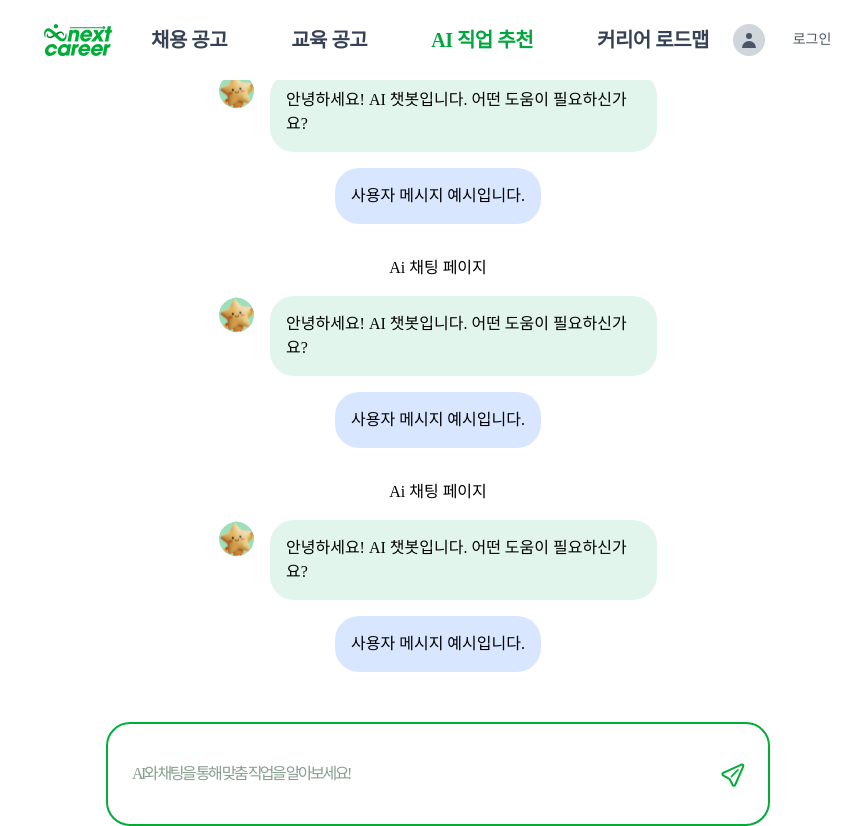
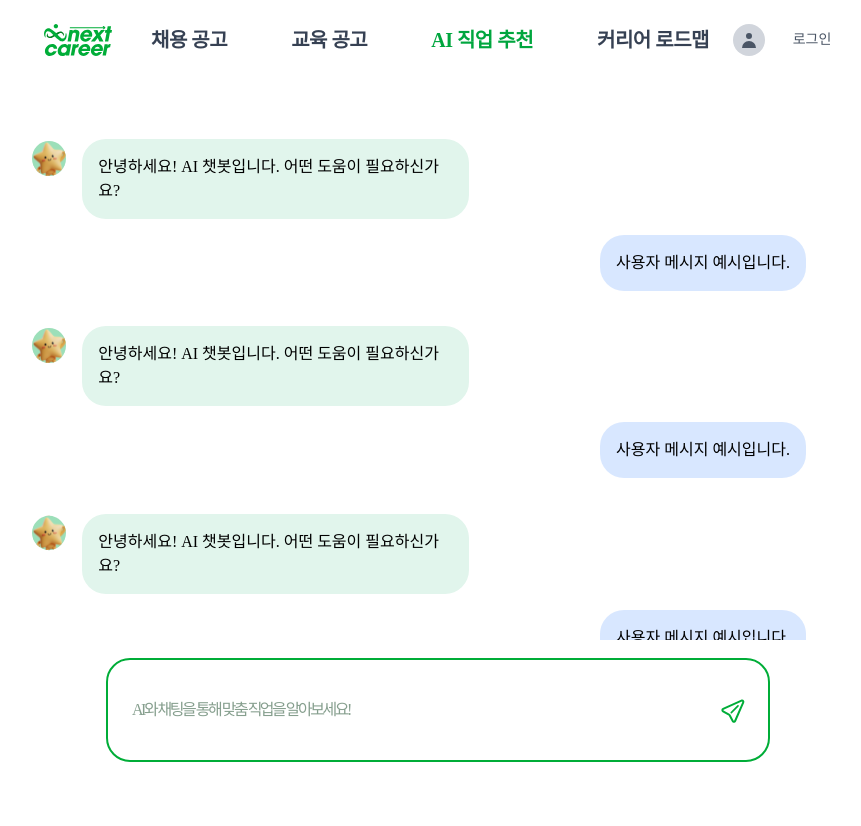
Before and after one commit to seyun31/2025_SEASONTHON_TEAM_42_FE, a Next.js app: page /ai-chat in a window 1280 px wide. Shown: the whole page, without its empty margins (202-1063 px from the left). After the commit the page ends 800 px from the top, so only its background shows below. Built offline with nearby package versions, Linux system fonts and the light colour scheme; a web font is replaced by a local one.

Commit message:
feat: ai 채팅 페이지 messageSection 추가 및 레이아웃 구현

```diff
--- a/src/app/ai-chat/page.tsx
+++ b/src/app/ai-chat/page.tsx
@@ -1,34 +1,11 @@
 import ChatInput from '@/components/chat/ChatInput';
-import MessageItem from '@/components/chat/MessageItem';
+import MessageSection from '@/components/chat/MessageSection';
 
 export default function AiChat() {
   return (
-    <div className="h-screen flex flex-col">
-      <div className="flex-1 flex flex-col items-center pt-8 gap-4">
-        <div>Ai 채팅 페이지</div>
-        <MessageItem
-          message="안녕하세요! AI 챗봇입니다. 어떤 도움이 필요하신가요?"
-          isBot={true}
-        />
-        <MessageItem message="사용자 메시지 예시입니다." isBot={false} />
-      </div>
-      <div className="flex-1 flex flex-col items-center pt-8 gap-4">
-        <div>Ai 채팅 페이지</div>
-        <MessageItem
-          message="안녕하세요! AI 챗봇입니다. 어떤 도움이 필요하신가요?"
-          isBot={true}
-        />
-        <MessageItem message="사용자 메시지 예시입니다." isBot={false} />
-      </div>
-      <div className="flex-1 flex flex-col items-center pt-8 gap-4">
-        <div>Ai 채팅 페이지</div>
-        <MessageItem
-          message="안녕하세요! AI 챗봇입니다. 어떤 도움이 필요하신가요?"
-          isBot={true}
-        />
-        <MessageItem message="사용자 메시지 예시입니다." isBot={false} />
-      </div>
-      <div className="pt-[50px] flex justify-center">
+    <div className="h-screen flex flex-col relative">
+      <MessageSection />
+      <div className="absolute bottom-[4.8vh] w-full flex justify-center">
         <ChatInput />
       </div>
     </div>
--- a/src/components/chat/MessageItem.tsx
+++ b/src/components/chat/MessageItem.tsx
@@ -10,7 +10,9 @@ export default function MessageItem({
   isBot = false,
 }: MessageItemProps) {
   return (
-    <div className="flex items-start gap-[1.25vw]">
+    <div
+      className={`flex items-start gap-[1.25vw] ${isBot ? 'mt-[2.4vh]' : 'mr-[4.8vh]'}`}
+    >
       {isBot && (
         <Image
           src="/assets/Icons/ai-chat-profile.svg"
--- /dev/null
+++ b/src/components/chat/MessageSection.tsx
@@ -0,0 +1,35 @@
+import MessageItem from '@/components/chat/MessageItem';
+
+export default function MessageSection() {
+  return (
+    <div className="w-[66vw] h-[69.81vh] overflow-y-auto scrollbar-hide mx-auto mt-[15vh] mb-[20vh] flex flex-col gap-4 px-4">
+      <div className="flex justify-start">
+        <MessageItem
+          message="안녕하세요! AI 챗봇입니다. 어떤 도움이 필요하신가요?"
+          isBot={true}
+        />
+      </div>
+      <div className="flex justify-end">
+        <MessageItem message="사용자 메시지 예시입니다." isBot={false} />
+      </div>
+      <div className="flex justify-start">
+        <MessageItem
+          message="안녕하세요! AI 챗봇입니다. 어떤 도움이 필요하신가요?"
+          isBot={true}
+        />
+      </div>
+      <div className="flex justify-end">
+        <MessageItem message="사용자 메시지 예시입니다." isBot={false} />
+      </div>
+      <div className="flex justify-start">
+        <MessageItem
+          message="안녕하세요! AI 챗봇입니다. 어떤 도움이 필요하신가요?"
+          isBot={true}
+        />
+      </div>
+      <div className="flex justify-end">
+        <MessageItem message="사용자 메시지 예시입니다." isBot={false} />
+      </div>
+    </div>
+  );
+}
```
